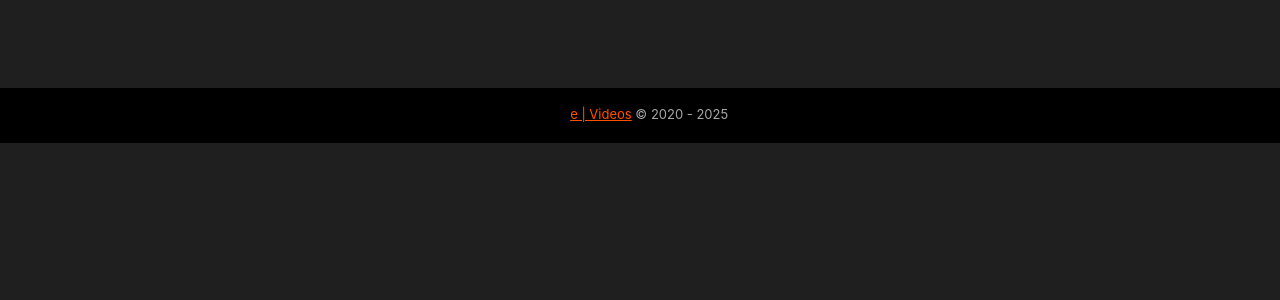
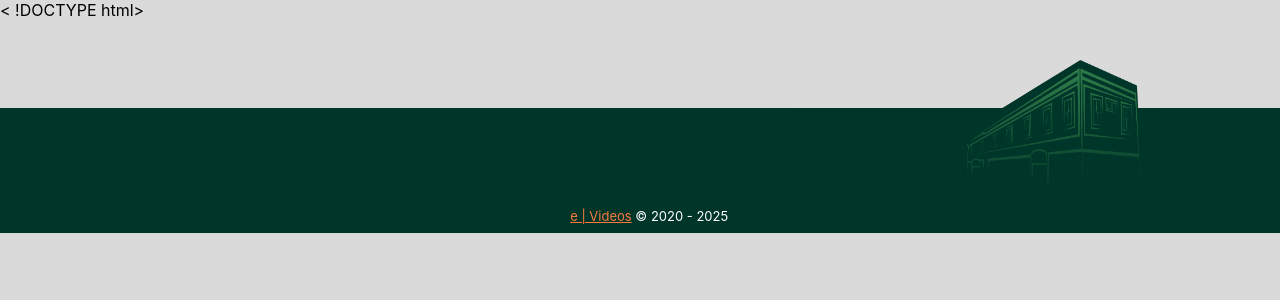
Before and after one commit to teceudesenvolvo/tvcamaraAquiraz, a React (Create React App) app: page /home in a window 1280 px wide. Shown: the top 300 px of the page. Built offline with nearby package versions, Linux system fonts and the light colour scheme.

Commit message:
melhorias-design

```diff
--- a/public/index.html
+++ b/public/index.html
@@ -1,4 +1,4 @@
-<!DOCTYPE html>
+<  !DOCTYPE html>
 <html lang="pt">
   <head>
     <meta charset="utf-8" />
--- a/src/App.css
+++ b/src/App.css
@@ -1,5 +1,5 @@
 body{
-  background-color: #1f1f1f;
+  background-color: #dadada;
   overflow-x: hidden;
   width: 100%;
 }
@@ -21,7 +21,7 @@ body > iframe{
 
 .App {
   text-align: center;
-  color: #fff;
+  color: #1f1f1f;
   margin-top: -21px;
   padding: 10px;
   font-size: 8px;
@@ -87,7 +87,7 @@ body > iframe{
   align-items: center;
   z-index: 10;
   color: white;
-  background-color: #353535;
+  background-color: #00351e;
 }
 .logo-menu{
   max-height: 90px;
@@ -495,9 +495,18 @@ body > iframe{
 /* ----------------------------------- Cursos ------------------------------------------------ */
 .courses{
   width: 100%;
-  margin: 50px auto;
+  margin: 250px auto 50px auto;
   margin-left: -3%;
 }
+.eventos{
+  width: 100%;
+  margin-left: -3%;
+}
+.mensagem{
+  width: 100%;
+  margin-left: -3%;
+}
+
 .course-featured{
   width: 80%;
   display: inline-flex;
@@ -1012,7 +1021,7 @@ body > iframe{
   align-items: center;
 }
 .Areas{
-  margin: 10px;
+  margin: 20px 10px;
   background-color: transparent;
   color: #000;
   font-size: 8px !important;
@@ -1046,7 +1055,7 @@ body > iframe{
   object-fit: cover;
 }
 .Areas > p{
-  color: #fff;
+  color: #1f1f1f;
   margin-top: 10px;
   opacity: 1;
   z-index: 1;
@@ -2456,7 +2465,7 @@ body > iframe{
 /* Rodapé -------------------------------------------------------------------------------*/
 .footerSection{
   width: 30px;
-  background-color: #000;
+  background-color: #003529;
   height: 50px;
   width: 100%;
   margin: 0 auto;
@@ -2470,17 +2479,19 @@ body > iframe{
 .footer-logo{
   margin-top: -100px;
   width: 30px;
-  background-color: #000;
-  height: 50px;
+  background-color: #003529;
+  height: 120px;
   width: 100%;
   margin-bottom: -20px;
   margin-left: -10px;
   padding-top: 5px;
 }
 .logoFooter{
-  margin-top: 15px;
+  margin-top: -53px;
   margin-bottom: -15px;
-  width: 60px;
+  margin-left: 50%;
+  width: 360px;
+  height: 150px;
 }
 .logoFooter-City{
   width: 200px;
@@ -2491,16 +2502,16 @@ body > iframe{
   margin-top: 50px;
 }
 .footer{
-  background-color: #000;
+  background-color: #003529;
   flex: 1;
   width: 103%;
   margin-top: 200px;
   margin-left: -10px;
   font-size: 13px;
-  color: #a7a7a7;
+  color: #fff;
 }
 footer > div > p > a {
-  color: #ff5000;
+  color: #fa7a3e;
 }
 
 /* Mobile  ----------------------------------------------------------------------- */
--- a/src/components/eventos.js
+++ b/src/components/eventos.js
@@ -85,7 +85,7 @@ import axios from 'axios'
 
     return (
     <div>
-        <section className="courses">
+        <section className="eventos">
           <div className="divTitleSection">
             {/* <div className="item-separator"></div> */}
             <h1 className="titleSection">Eventos</h1>
--- a/src/components/recentes.js
+++ b/src/components/recentes.js
@@ -75,9 +75,9 @@ import axios from 'axios'
 
     return (
     <div>
-        <section className="courses">
+        <section className="courses recentesList">
           <div className="divTitleSection">
-            <h1 className="titleSection">Recentes</h1>
+            <h1 className="titleSection recentesList">Recentes</h1>
             <p className="newsSection">Eventos e sessões mais recentes</p>
           </div>
             <ul  className="listAreas2">
--- a/src/components/reunioes.js
+++ b/src/components/reunioes.js
@@ -86,7 +86,7 @@ import axios from 'axios'
 
     return (
     <div>
-        <section className="courses">
+        <section className="eventos">
           <div className="divTitleSection">
             {/* <div className="item-separator"></div> */}
             <h1 className="titleSection">Para você</h1>
--- a/src/screens/App.js
+++ b/src/screens/App.js
@@ -6,7 +6,8 @@ import {Switch, Route} from 'react-router-dom'
 // Firebase
 // import firebaseConfig from './firebaseConfig'
 
-//Logomarca
+//Imagens
+import Tarja from '../assets/images/tarja-aquiraz.png'
 
 //Início
 import Inicio from '../screens/Inicio'
@@ -75,7 +76,7 @@ function App() {
 
       <footer className="footer">
         <div className="footer-logo">
-          {/* <img src={Logo} className="logoFooter"/> */}
+          <img src={Tarja} className="logoFooter"/>
           <p> <a href="https://eudesenvolvo.com/govtech" >e | Videos</a> &copy; 2020 - {moment().format('YYYY')} </p>
         </div>
       </footer>
```
